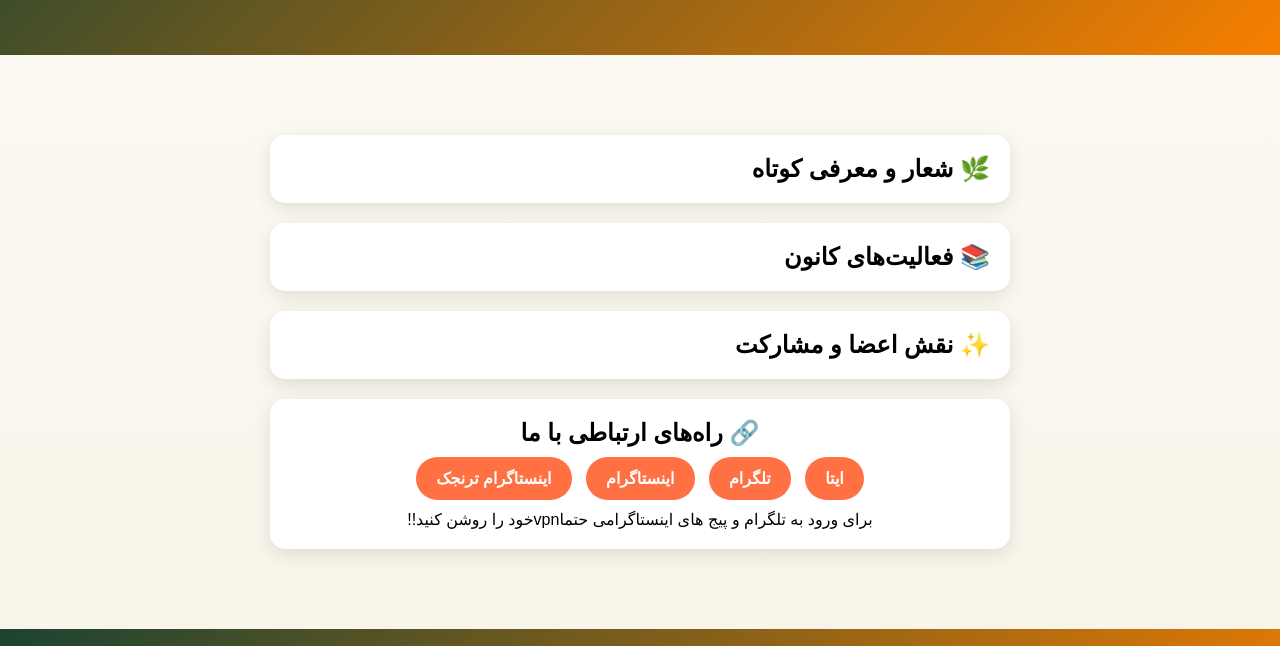
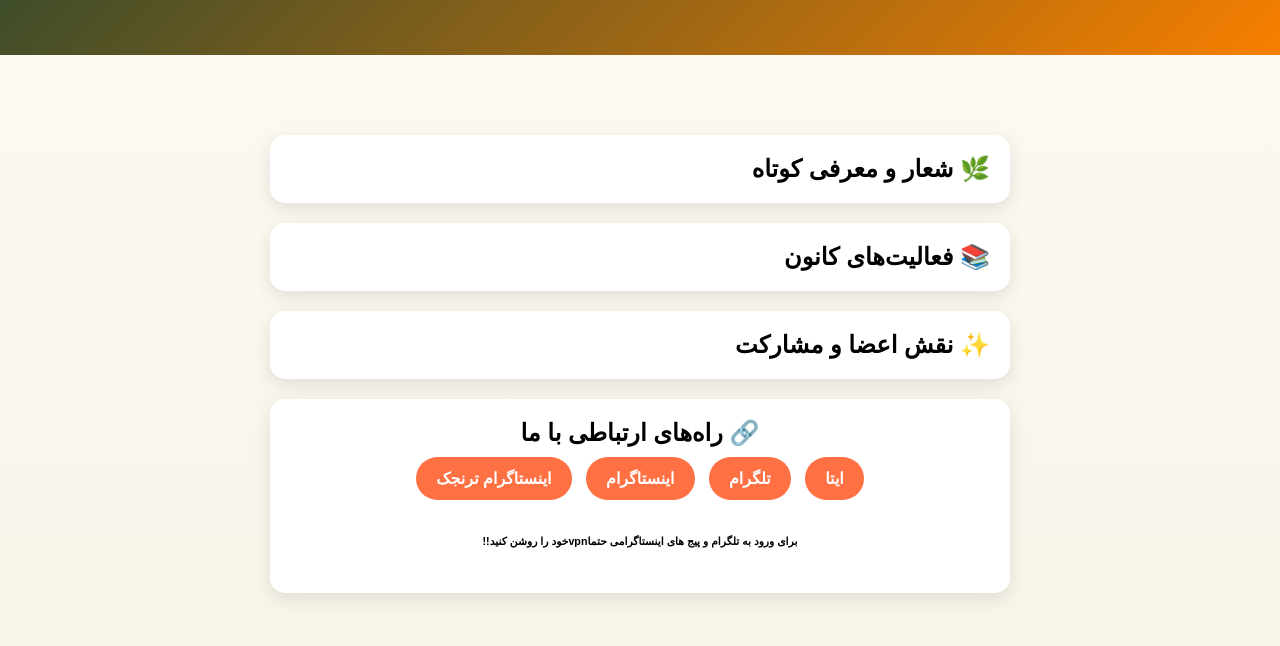
Before and after one commit to fatemerashidy/torang, a plain HTML site: page index.html in a window 1280 px wide. Shown: the part 255-901 px from the top of the page. Drawn offline with Linux system fonts and the light colour scheme; a web font is replaced by a local one.

Commit message:
index.html

```diff
--- a/index.html
+++ b/index.html
@@ -182,7 +182,7 @@
       <a href="https://www.instagram.com/kanon_ketab_torang" class="btn">اینستاگرام</a>
       <a href="https://www.instagram.com/torangak_?igsh=cGhxZnc3aXQ2a2xh" class="btn">اینستاگرام ترنجک</a>
       <br>
-      <span>برای ورود به تلگرام و پیج های اینستاگرامی حتماvpnخود را روشن کنید!!</span>
+      <h6>برای ورود به تلگرام و پیج های اینستاگرامی حتماvpnخود را روشن کنید!!</h6>
     </div>
   </main>
 
```
